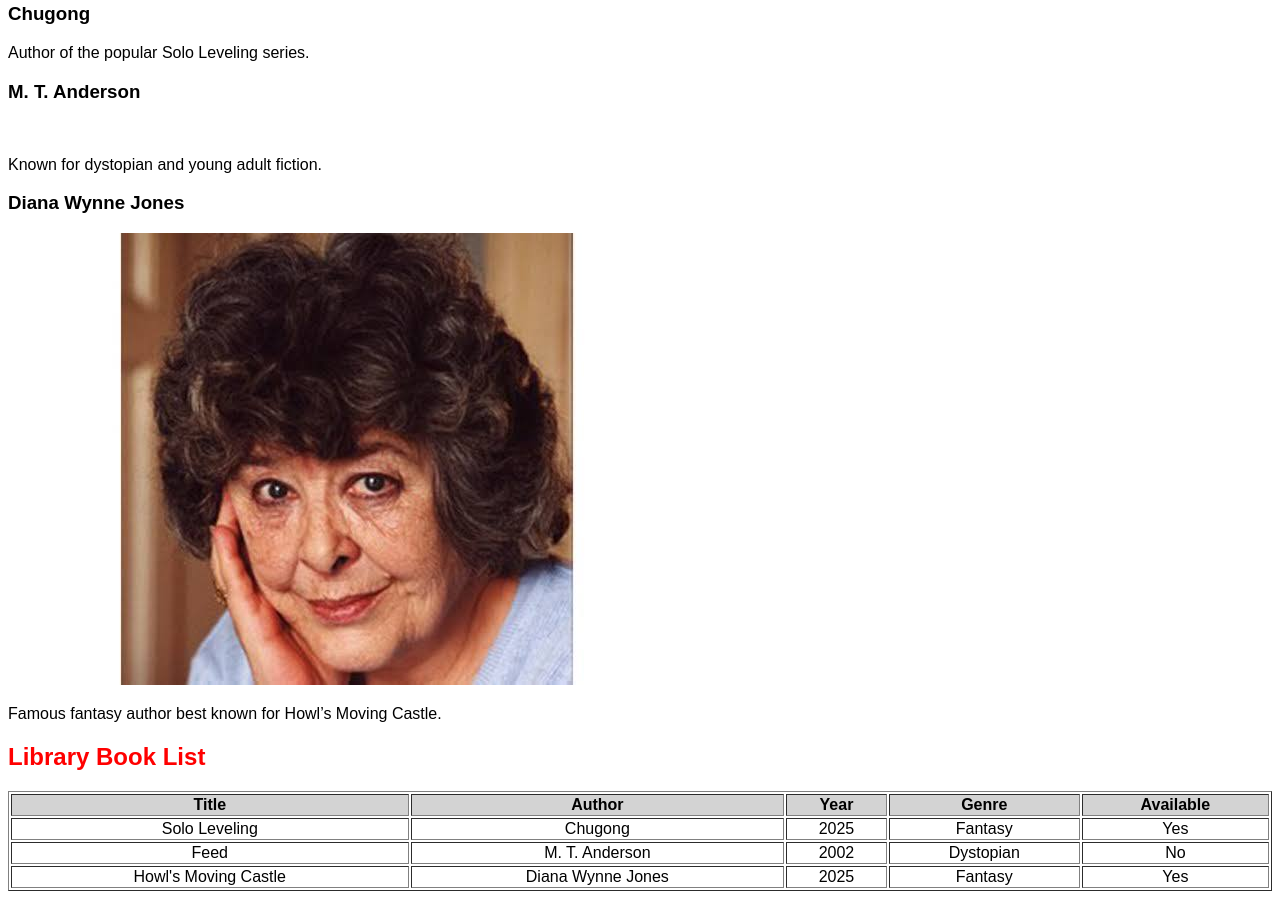
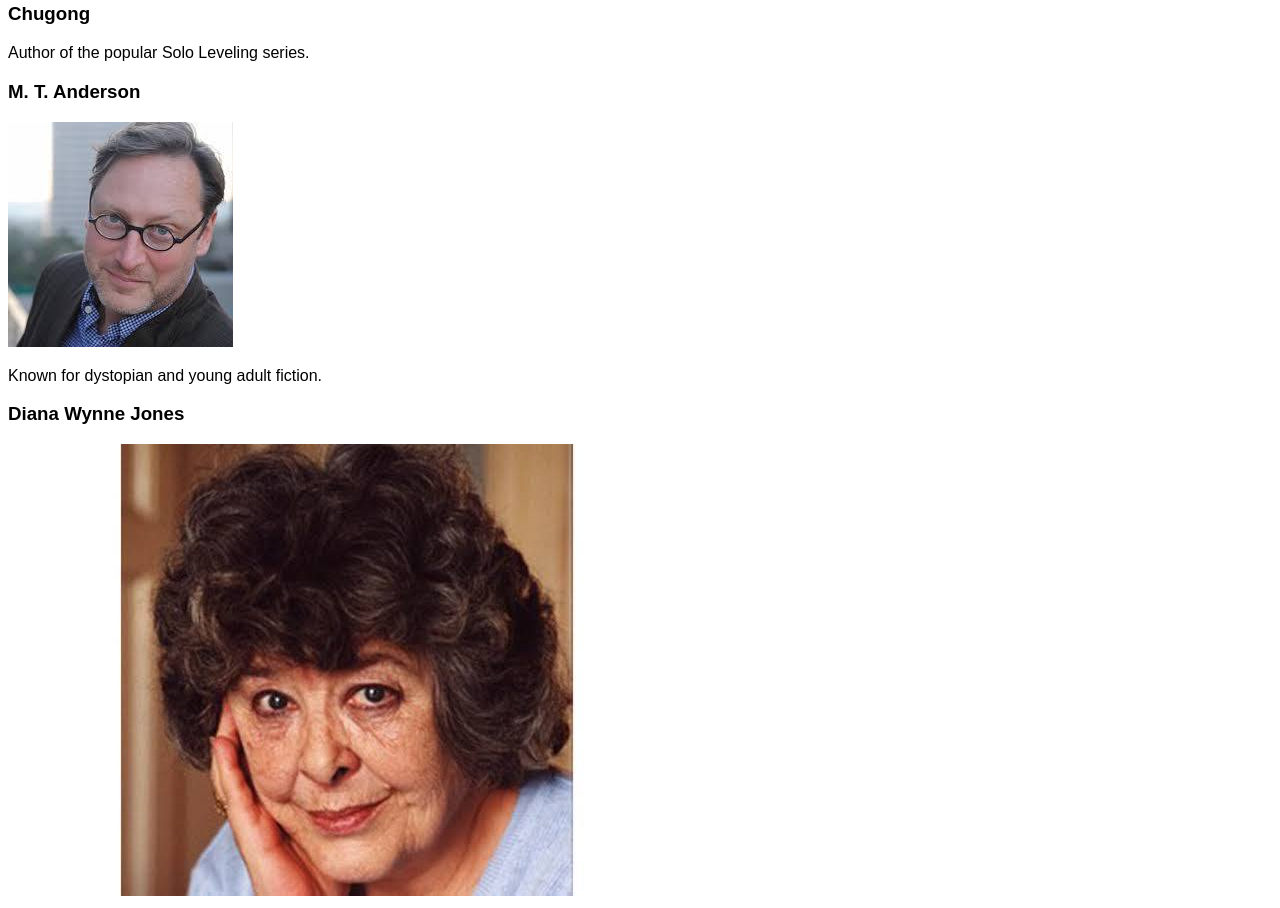
Before and after one commit to bapruzzese/Project-11, a website: page index.html in a window 1280 px wide. Shown: the part 1178-2086 px from the top of the page. Drawn offline with Linux system fonts and the light colour scheme.

Commit message:
Update index.html

```diff
--- a/index.html
+++ b/index.html
@@ -69,8 +69,7 @@
 
       <div>
         <h3>M. T. Anderson</h3>
-        <img
-          <img "M.T. Anderson.jpeg" />
+          <img src="M.T. Anderson.jpeg" />
         <p>Known for dystopian and young adult fiction.</p>
       </div>
 
```
